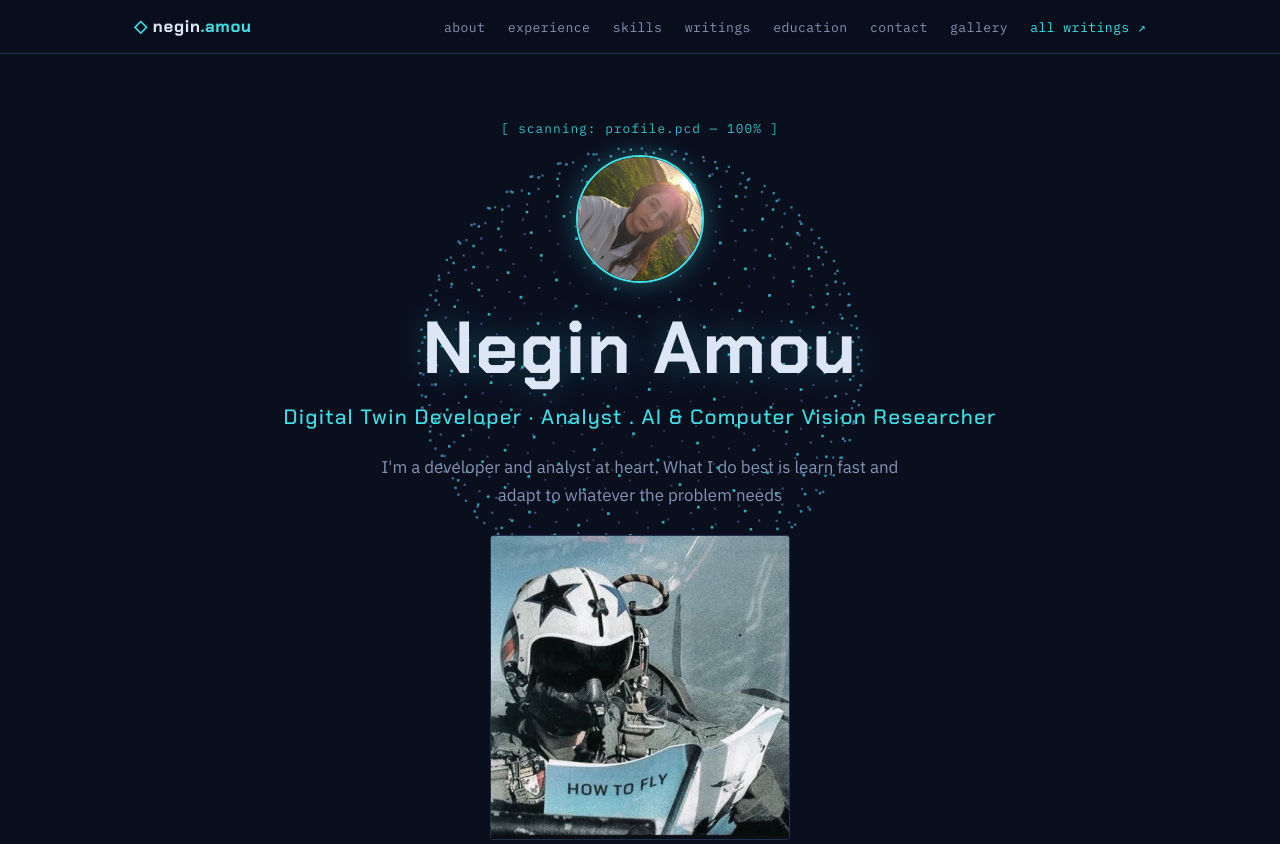
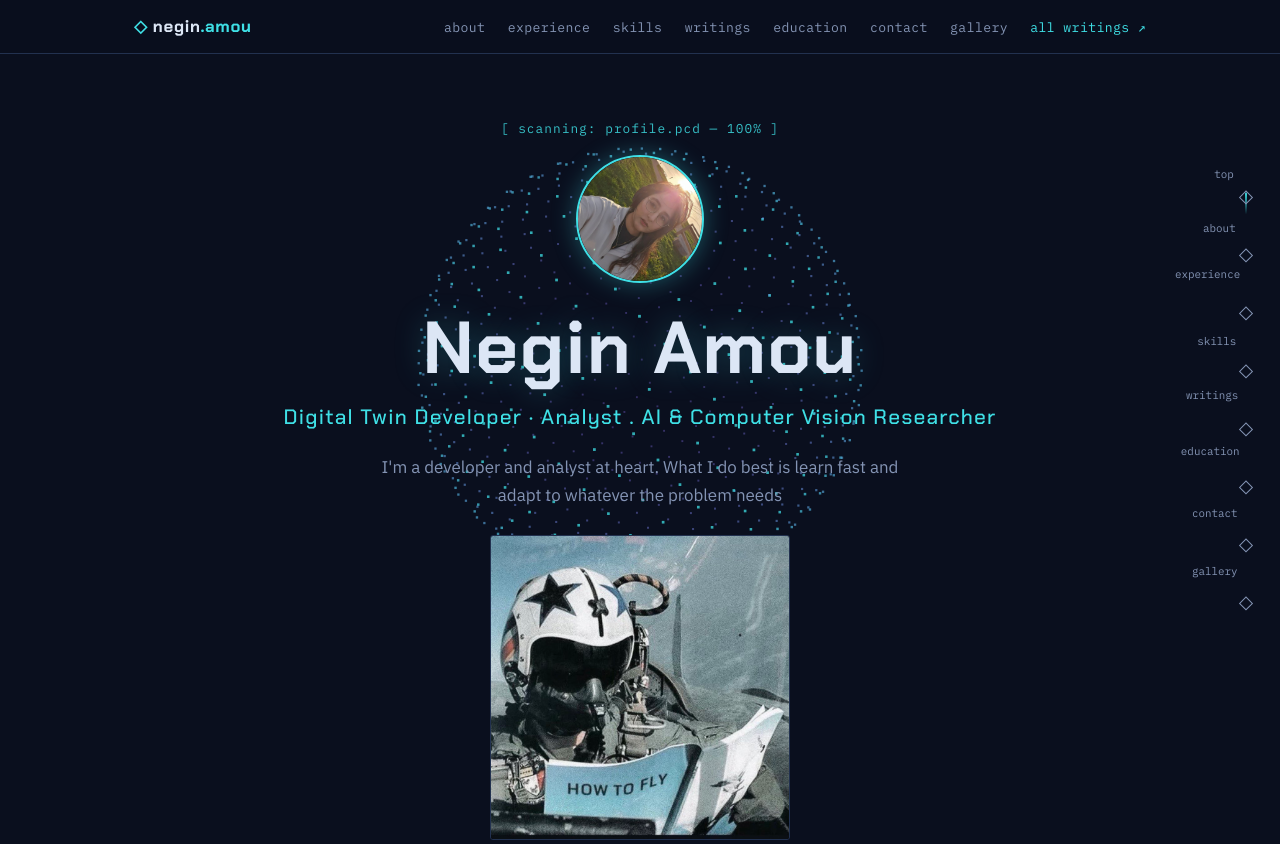
Before and after one commit to Ergopeoxy/negin-site, a Flask app: page / in a window 1280 px wide. Shown: the top 844 px of the page. Run offline with Flask 3, Linux system fonts and the light colour scheme; some libraries are stand-ins or nearby versions.

Commit message:
rolling side rail navigation for sections

```diff
--- a/static/css/style.css
+++ b/static/css/style.css
@@ -739,3 +739,63 @@
 }
 .page-scroll::-webkit-scrollbar { width: 6px; }
 .page-scroll::-webkit-scrollbar-thumb { background: var(--line); border-radius: 3px; }
+
+/* ------------------------------------------------------------ side rail */
+.side-rail {
+  position: fixed;
+  right: 1.4rem;
+  top: 50%;
+  transform: translateY(-50%);
+  display: flex;
+  flex-direction: column;
+  gap: 3rem;
+  z-index: 20;
+  padding: 0.6rem 0.4rem;
+}
+.rail-dot {
+  position: relative;
+  width: 10px;
+  height: 10px;
+  border: 1px solid var(--muted);
+  transform: rotate(45deg);          /* diamond, matches your timeline markers */
+  transition: border-color 0.25s ease, background 0.25s ease, transform 0.25s ease;
+}
+.rail-dot:hover {
+  border-color: var(--cyan);
+  transform: rotate(45deg) scale(1.25);
+}
+.rail-dot.active {
+  border-color: var(--cyan);
+  background: var(--cyan);
+  box-shadow: 0 0 10px rgba(63, 224, 230, 0.6);
+}
+.rail-label {
+  position: absolute;
+  right: 1.6rem;
+  top: 50%;
+  transform: translateY(-50%) rotate(-45deg);
+  transform-origin: center;
+  font-size: 0.68rem;
+  color: var(--muted);
+  white-space: nowrap;
+  transition: color 0.2s ease;
+}
+.rail-dot:hover .rail-label { color: var(--cyan); }
+.rail-dot.active .rail-label { color: var(--cyan); }
+.rail-indicator {
+  position: absolute;
+  left: 50%;
+  width: 2px;
+  height: 22px;
+  background: linear-gradient(var(--cyan), transparent);
+  transform: translateX(-50%);
+  transition: top 0.45s cubic-bezier(0.34, 1.3, 0.5, 1);  /* the rolling motion */
+  border-radius: 2px;
+}
+
+@media (max-width: 900px) {
+  .side-rail { display: none; }   /* too cramped on mobile; the header nav covers it */
+}
+@media (prefers-reduced-motion: reduce) {
+  .rail-indicator, .rail-dot, .rail-label { transition: none; }
+}
--- a/templates/index.html
+++ b/templates/index.html
@@ -9,7 +9,15 @@
 {% endblock %}
 
 {% block content %}
-
+<nav class="side-rail" aria-label="Section navigation">
+    <div class="rail-indicator" aria-hidden="true"></div>
+    <a class="rail-dot" href="#top" data-section="top"><span class="rail-label mono">top</span></a>
+    {% for section in sections if section.nav %}
+    <a class="rail-dot" href="#{{ section.id }}" data-section="{{ section.id }}">
+      <span class="rail-label mono">{{ section.title|lower }}</span>
+    </a>
+    {% endfor %}
+  </nav>
   <!-- ================================================== hero -->
   <section class="hero" id="top">
     <div class="hero-inner">
```
